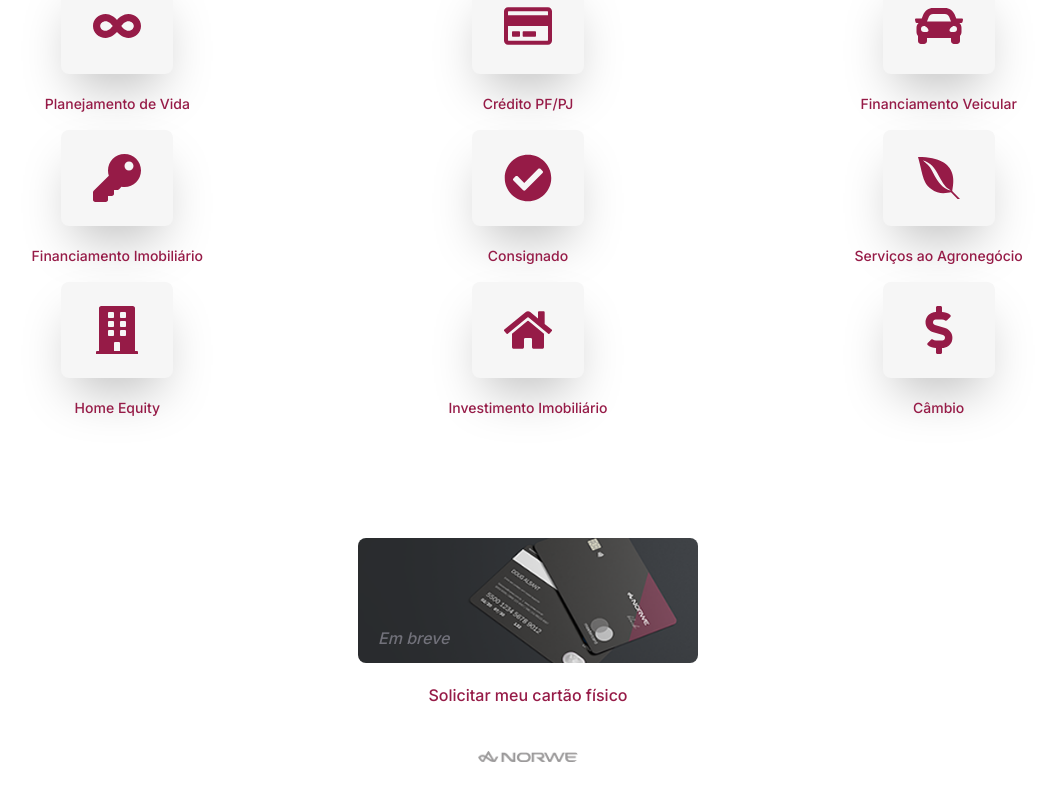
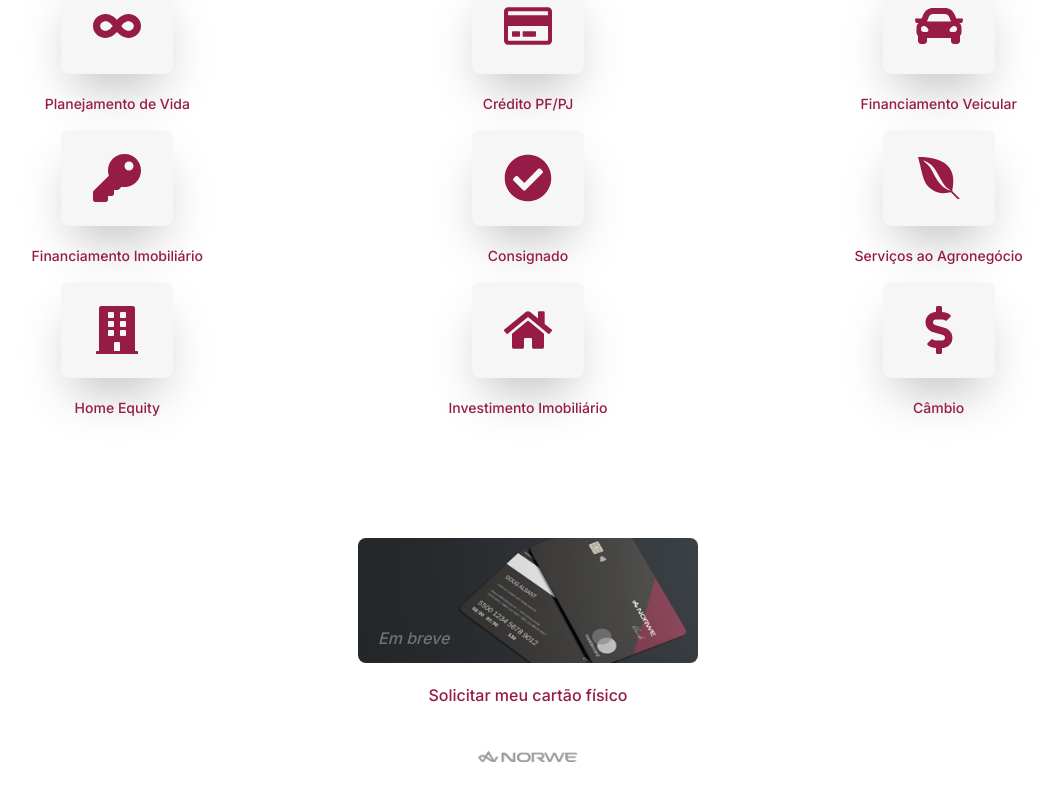
Before and after one commit to nathanpalatin/norweservices, a Next.js app: page / in a window 1280 px wide. Shown: the part 638-1438 px from the top of the page, without its empty margins (112-1165 px from the left). Built offline with nearby package versions, Linux system fonts and the light colour scheme.

Commit message:
change image credit

```diff
--- a/src/components/Footer/index.tsx
+++ b/src/components/Footer/index.tsx
@@ -4,7 +4,7 @@ import Link from 'next/link'
 export function Footer() {
    return (
       <div className="relative flex justify-center flex-col items-center gap-3 mb-10 mt-6">
-         <Image className="rounded-lg" src={'/mockup_creditcardnw.png'} quality={100} alt="Mockup credit Norwe" width={340} height={100} />
+         <Image className="rounded-lg" src={'/mockup_creditcardok.png'} quality={100} alt="Mockup credit Norwe" width={340} height={100} />
          <h1 className="text-zinc-500 font-medium -mt-6 left-5 absolute italic">Em breve</h1>
          <Link href={'https://norwe.com.br'} className="text-title-service font-medium mt-2">Solicitar meu cartão físico</Link>
 
```
Also changed, not shown: public/mockup_creditcardok.png (added).
